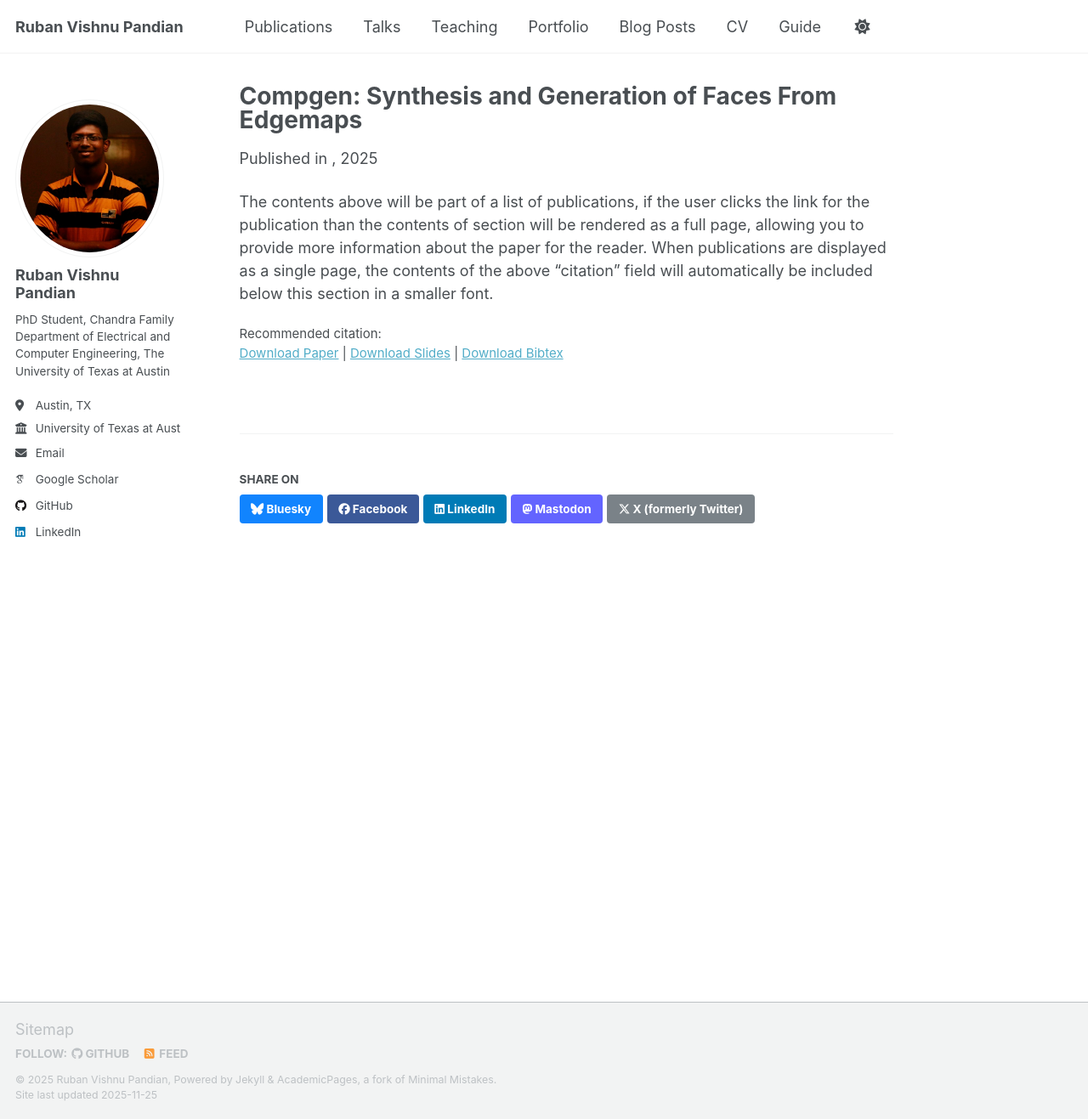
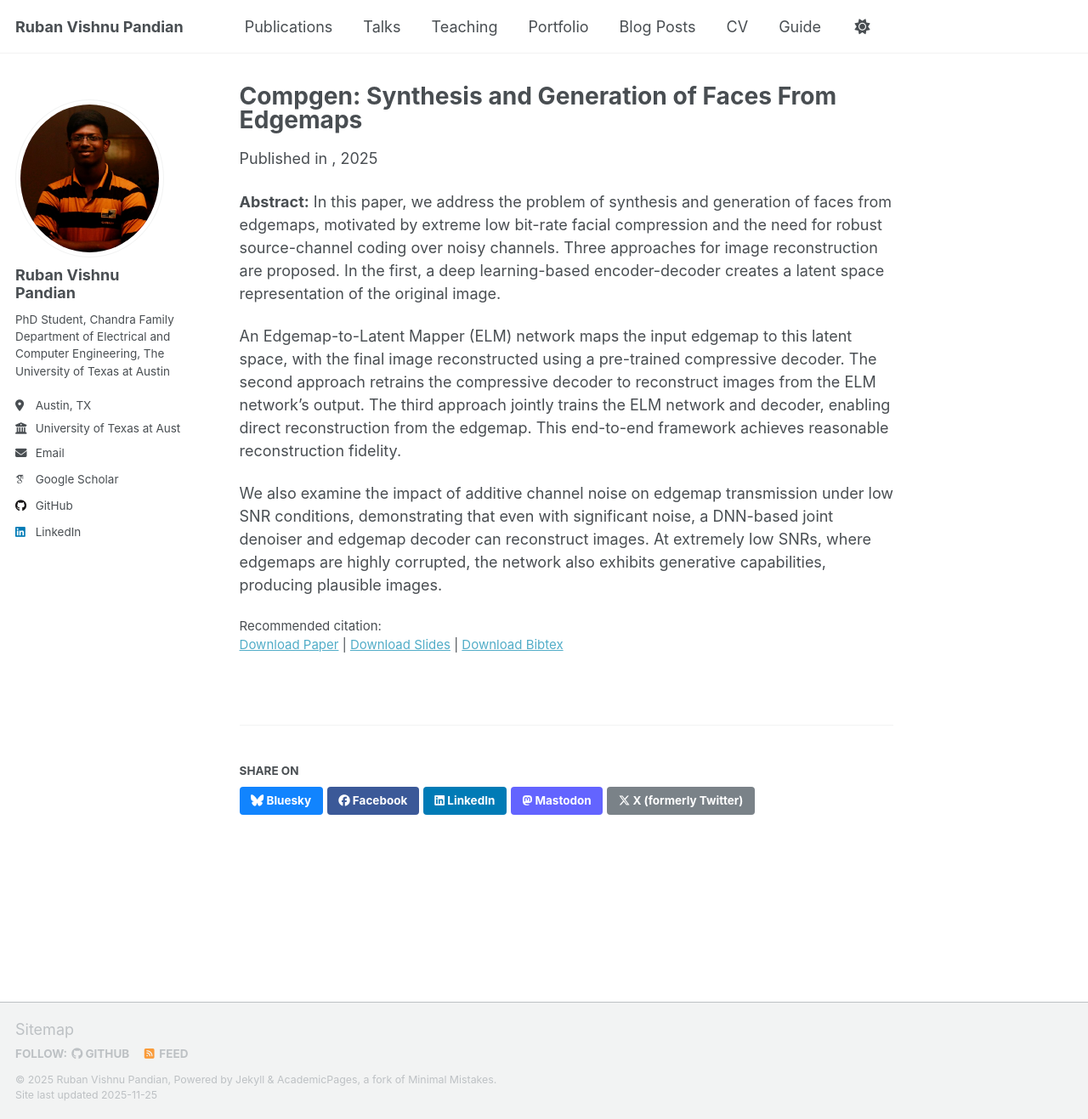
Before and after one commit to Ruban-VP/Ruban-VP.github.io, a Jekyll site: the page built from _publications/paper_1.md, in a window 1280 px wide and 1317 px high. Shown: the whole window at 85% size. Built offline with Jekyll 4.4.1, drawn with Linux system fonts in a browser that asks for light colours; some web fonts are replaced; a script that is not in the unit is left out.

Commit message:
final try

```diff
--- a/_publications/paper_1.md
+++ b/_publications/paper_1.md
@@ -7,8 +7,13 @@ excerpt: ''
 date: 2025-04-06
 venue: ''
 slidesurl: ''
-paperurl: 'https://doi.org/10.1109/ICASSP49660.2025.10887775'
-bibtexurl: 'https://academicpages.github.io/files/bibtex1.bib'
+paperurl: ''
+bibtexurl: 'https://Ruban-VP.github.io/files/paper_1_bibtex.bib'
 citation: ''
 ---
-The contents above will be part of a list of publications, if the user clicks the link for the publication than the contents of section will be rendered as a full page, allowing you to provide more information about the paper for the reader. When publications are displayed as a single page, the contents of the above "citation" field will automatically be included below this section in a smaller font.
+**Abstract:**
+In this paper, we address the problem of synthesis and generation of faces from edgemaps, motivated by extreme low bit-rate facial compression and the need for robust source-channel coding over noisy channels. Three approaches for image reconstruction are proposed. In the first, a deep learning-based encoder-decoder creates a latent space representation of the original image.
+
+An Edgemap-to-Latent Mapper (ELM) network maps the input edgemap to this latent space, with the final image reconstructed using a pre-trained compressive decoder. The second approach retrains the compressive decoder to reconstruct images from the ELM network’s output. The third approach jointly trains the ELM network and decoder, enabling direct reconstruction from the edgemap. This end-to-end framework achieves reasonable reconstruction fidelity.
+
+We also examine the impact of additive channel noise on edgemap transmission under low SNR conditions, demonstrating that even with significant noise, a DNN-based joint denoiser and edgemap decoder can reconstruct images. At extremely low SNRs, where edgemaps are highly corrupted, the network also exhibits generative capabilities, producing plausible images.
```
Also changed, not shown: files/paper_1_bibtex.bib (renamed from files/bibtex1.bib).
